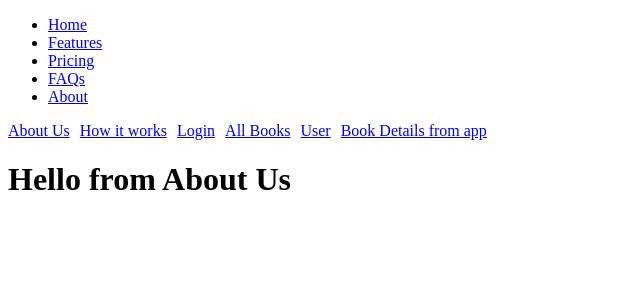
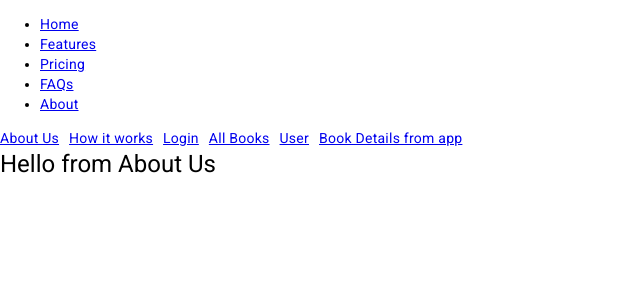
Before and after one commit to mithunj43/book-store-angular, an Angular app in the folder bookStoreApp/: page /about-us in a window 1280 px wide. Shown: the top 300 px of the page, without its empty margins (0-640 px from the left). Built offline with nearby package versions, Linux system fonts and the light colour scheme.

Commit message:
Added angular material

```diff
--- a/bookStoreApp/angular.json
+++ b/bookStoreApp/angular.json
@@ -30,6 +30,7 @@
               "src/assets"
             ],
             "styles": [
+              "@angular/material/prebuilt-themes/indigo-pink.css",
               "src/styles.scss"
             ],
             "scripts": [
@@ -94,6 +95,7 @@
               "src/assets"
             ],
             "styles": [
+              "@angular/material/prebuilt-themes/indigo-pink.css",
               "src/styles.scss"
             ],
             "scripts": []
--- a/bookStoreApp/package.json
+++ b/bookStoreApp/package.json
@@ -11,10 +11,12 @@
   "private": true,
   "dependencies": {
     "@angular/animations": "^15.2.0",
+    "@angular/cdk": "^15.2.4",
     "@angular/common": "^15.2.0",
     "@angular/compiler": "^15.2.0",
     "@angular/core": "^15.2.0",
     "@angular/forms": "^15.2.0",
+    "@angular/material": "^15.2.4",
     "@angular/platform-browser": "^15.2.0",
     "@angular/platform-browser-dynamic": "^15.2.0",
     "@angular/router": "^15.2.0",
--- a/bookStoreApp/src/app/app.module.ts
+++ b/bookStoreApp/src/app/app.module.ts
@@ -6,6 +6,7 @@
 import { HowItWorksComponent } from './how-it-works/how-it-works.component';
 import { AppRoutingModule } from './app-routing.module';
 import { SharedModule } from './shared/shared.module';
+import { BrowserAnimationsModule } from '@angular/platform-browser/animations';
 
 @NgModule({
   declarations: [
@@ -19,7 +20,8 @@
     // UserModule,
     // PublicModule,
     SharedModule,
-    AppRoutingModule
+    AppRoutingModule,
+    BrowserAnimationsModule
   ],
   providers: [],
   bootstrap: [AppComponent]
--- a/bookStoreApp/src/index.html
+++ b/bookStoreApp/src/index.html
@@ -10,8 +10,11 @@
   rel="stylesheet" integrity="sha384-GLhlTQ8iRABdZLl6O3oVMWSktQOp6b7In1Zl3/Jr59b6EGGoI1aFkw7cmDA6j6gD"
   crossorigin="anonymous"> -->
 
+  <link rel="preconnect" href="https://fonts.gstatic.com">
+  <link href="https://fonts.googleapis.com/css2?family=Roboto:wght@300;400;500&display=swap" rel="stylesheet">
+  <link href="https://fonts.googleapis.com/icon?family=Material+Icons" rel="stylesheet">
 </head>
-<body>
+<body class="mat-typography">
   <app-root></app-root>
 </body>
 </html>
--- a/bookStoreApp/src/styles.scss
+++ b/bookStoreApp/src/styles.scss
@@ -1,2 +1,4 @@
 /* You can add global styles to this file, and also import other style files */
 //@import url("../node_modules/bootstrap/dist/css/bootstrap.css");
+html, body { height: 100%; }
+body { margin: 0; font-family: Roboto, "Helvetica Neue", sans-serif; }
```
Also changed, not shown: 1 other file (tests, documents, lock files or other folders).
